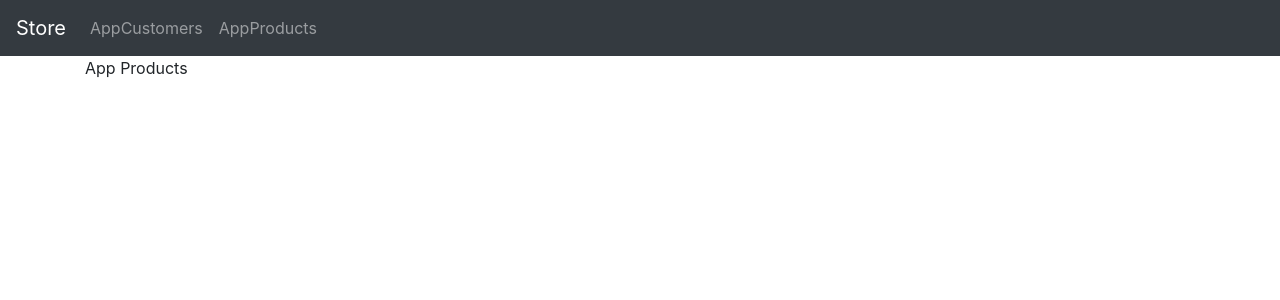
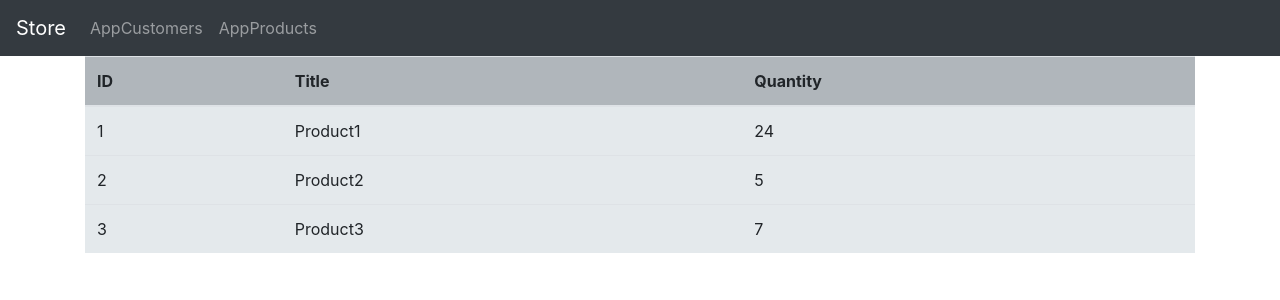
Before and after one commit to brankaDakic10/vue_store, a Vue app: page /#/products in a window 1280 px wide. Shown: the top 300 px of the page. Built offline with nearby package versions, Linux system fonts and the light colour scheme.

Commit message:
Added 5.Task

```diff
--- a/src/pages/AppProducts.vue
+++ b/src/pages/AppProducts.vue
@@ -1,10 +1,45 @@
 <template>
   <div class="container">
-         App Products
+
+    <article>
+      <table class="table">
+          <thead class="header-table">
+                <tr>
+                  <th>ID</th>
+                  <th>Title</th>
+                  <th>Quantity</th>
+
+                </tr>
+          </thead>
+          <tbody class="body-table">
+                <tr v-for="(product, key) in products" :key="key">
+                  <td>{{product.id}}</td>
+                  <td>{{product.title}}</td>
+                  <td>{{product.quantity}}</td>
+
+                </tr>
+          </tbody>
+      </table>
+  </article>
   </div>
 </template>
 <script>
+import {productService} from '../services/ProductService'
+
 export default {
-
+  data(){
+    return{
+      products:productService.list()
+    }
+  }
 }
 </script>
+<style scoped>
+ .header-table{
+   background-color: rgb(176, 182, 187);
+ }
+
+ .body-table{
+   background-color: rgb(228, 233, 236);
+ }
+</style>
--- /dev/null
+++ b/src/services/ProductService.js
@@ -0,0 +1,15 @@
+const products=[
+    {id:1, title:'Product1',quantity:24},
+    {id:2, title:'Product2',quantity:5 },
+    {id:3, title:'Product3',quantity:7}
+]
+
+
+
+export default class ProductService{
+  list(){
+      return products
+  }
+}
+
+export const productService=new ProductService()
```
